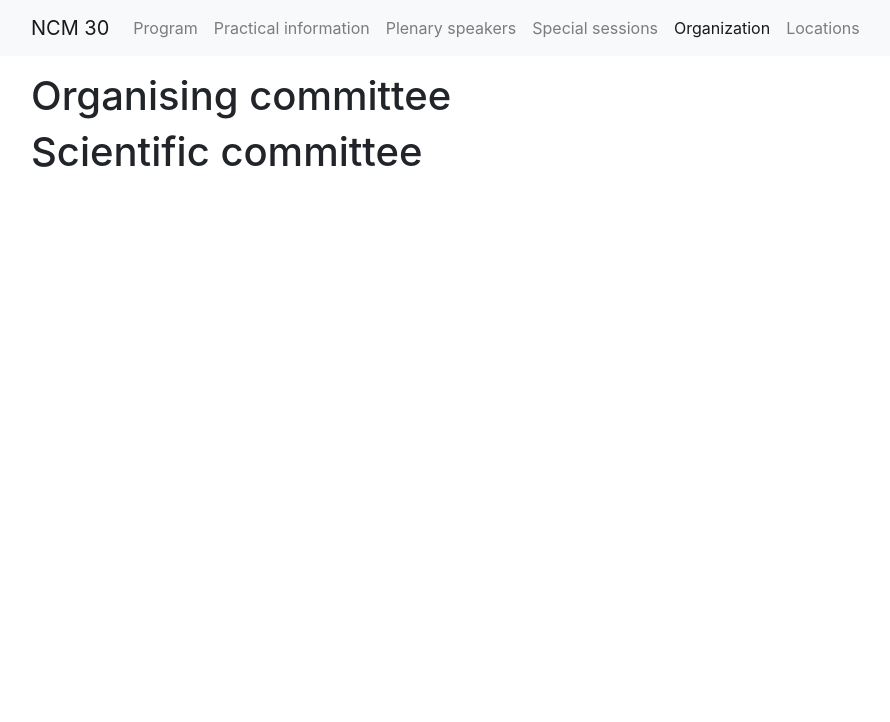
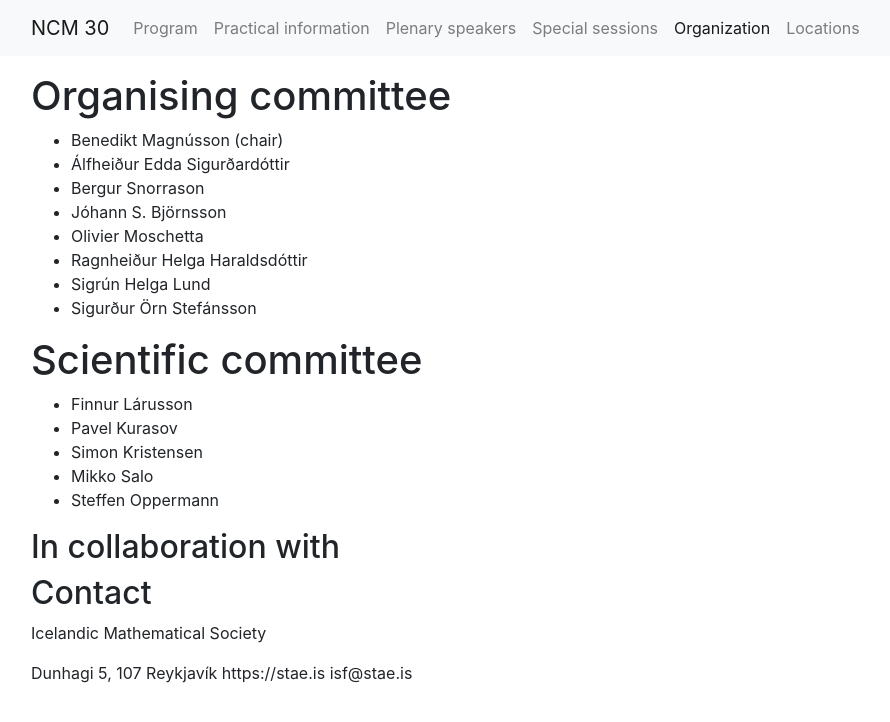
Before and after one commit to IslenskaStaerdfraedafelagid/ncm30-website, a Jekyll site: the page built from organization/index.md, in a window 1280 px wide. Shown: the top 722 px of the page, without its empty margins (54-944 px from the left). Built offline with Jekyll 4.4.1, drawn with Linux system fonts in a browser that asks for light colours; our own code applies the rules of GitHub Pages for plain Markdown files.

Commit message:
Update index.md

```diff
--- a/organization/index.md
+++ b/organization/index.md
@@ -4,4 +4,29 @@ layout: default
 
 # Organising committee
 
+* Benedikt Magnússon (chair)
+* Álfheiður Edda Sigurðardóttir
+* Bergur Snorrason
+* Jóhann S. Björnsson
+* Olivier Moschetta
+* Ragnheiður Helga Haraldsdóttir
+* Sigrún Helga Lund
+* Sigurður Örn Stefánsson
+
 # Scientific committee
+* Finnur Lárusson
+* Pavel Kurasov
+* Simon Kristensen
+* Mikko Salo
+* Steffen Oppermann
+
+## In collaboration with
+
+
+## Contact
+
+Icelandic Mathematical Society
+
+Dunhagi 5, 107 Reykjavík
+https://stae.is
+isf@stae.is
```
